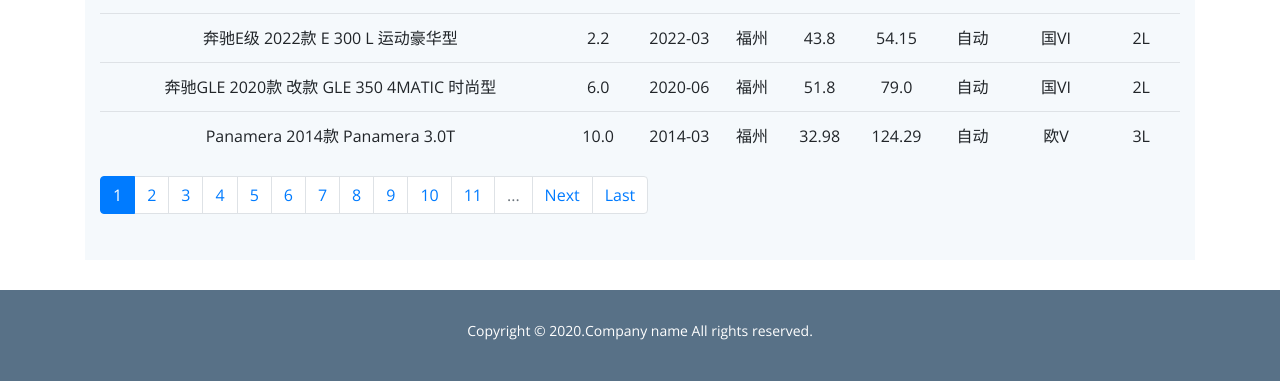
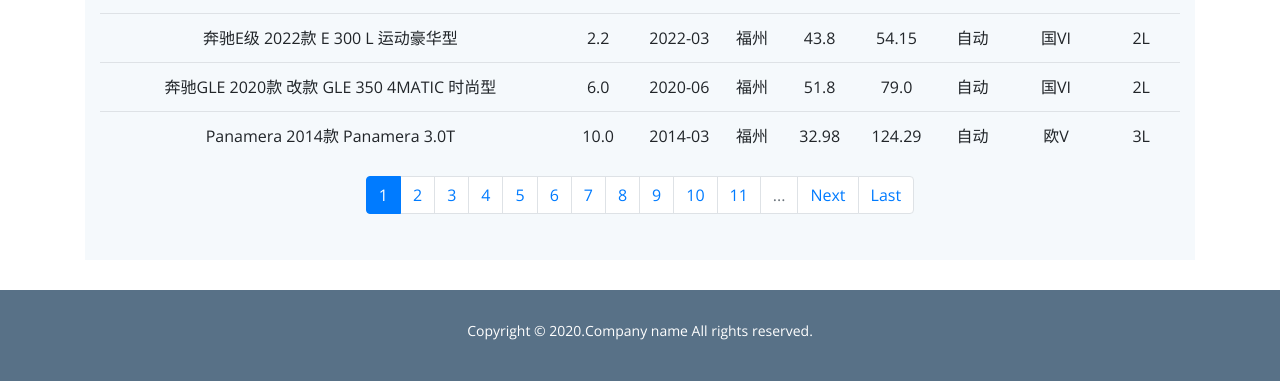
Before and after one commit to leienci/MyDataAnalysis_Car, a Flask app: page /car in a window 1280 px wide. Shown: the part 5091-5472 px from the top of the page. Run offline with Flask 3, Linux system fonts and the light colour scheme; data comes from the database, SQL or seed files in the repository; some libraries are stand-ins or nearby versions.

Commit message:
feat:二手车页面分页居中

```diff
--- a/templates/car.html
+++ b/templates/car.html
@@ -89,7 +89,7 @@
                         </tr>
                     {% endfor %}
                 </table>
-                <nav aria-label="Page navigation" class="text-center">
+                <nav aria-label="Page navigation" class="text-center d-flex justify-content-center">
                     <ul class="pagination">
                         {% if page > 1 %}
                             <li class="page-item"><a class="page-link" href="?page=1&per_page={{ per_page }}">First</a>
```
